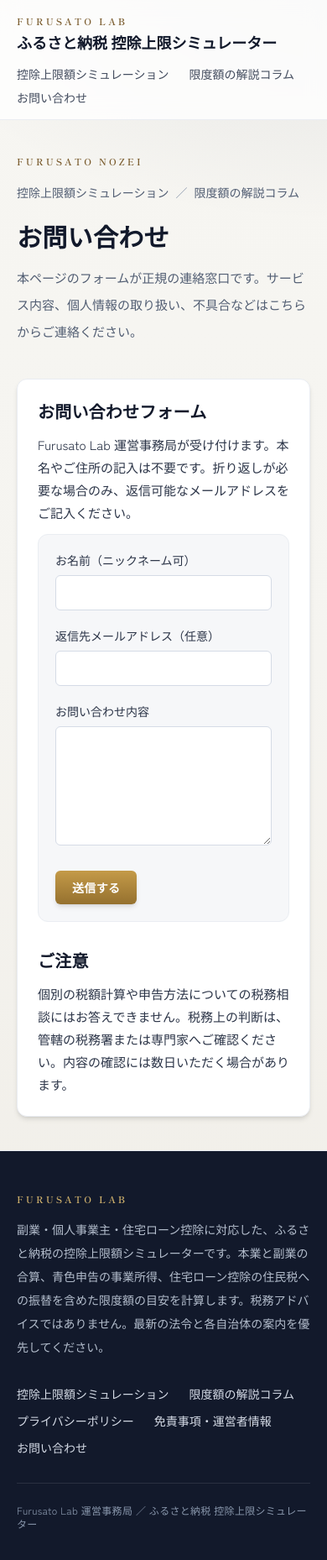
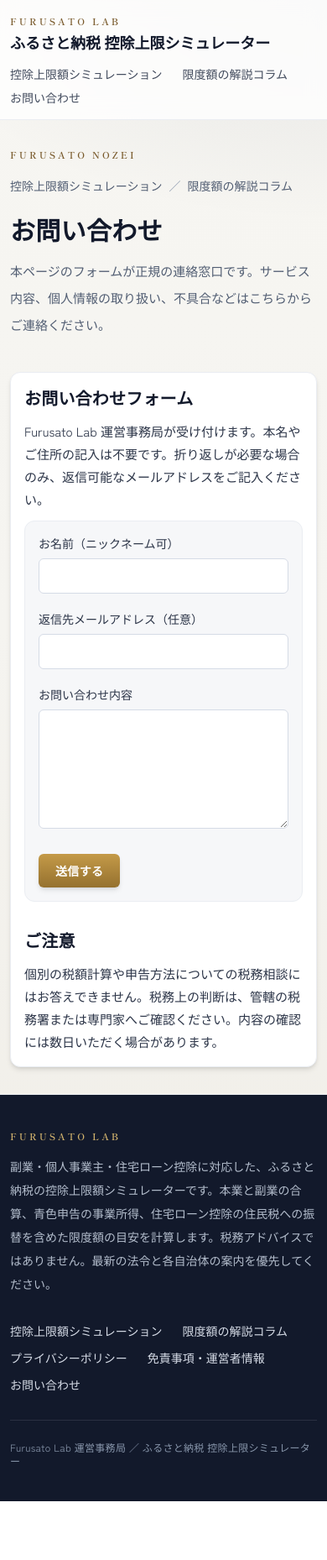
Before and after one commit to tomyumi/furusato-sim, a Next.js app: page /contact in a window 390 px wide. Shown: the top 1858 px of the page at 84% size. After the commit the page ends 1788 px from the top, so only its background shows below. Built offline with nearby package versions, Linux system fonts and the light colour scheme; no server answers.

Commit message:
Fix typescript error for letterRendering

```diff
--- a/src/app/globals.css
+++ b/src/app/globals.css
@@ -72,7 +72,7 @@ input[type="number"] {
 
 @layer components {
   .page-shell {
-    @apply mx-auto w-full max-w-4xl overflow-x-visible px-5 py-10 sm:px-8 sm:py-14;
+    @apply mx-auto w-full max-w-4xl overflow-x-visible px-3 py-8 md:px-6 md:py-12 lg:px-8 lg:py-14;
   }
 
   .kicker {
@@ -88,7 +88,7 @@ input[type="number"] {
   }
 
   .faq-fold-summary {
-    @apply flex w-full cursor-pointer list-none items-start justify-between gap-3 px-5 py-4 text-left text-sm font-semibold leading-6 text-ink-950;
+    @apply flex w-full cursor-pointer list-none items-start justify-between gap-3 px-4 py-4 text-left text-sm font-semibold leading-6 text-ink-950;
   }
 
   .faq-fold-summary::-webkit-details-marker {
@@ -104,19 +104,19 @@ input[type="number"] {
   }
 
   .faq-fold-panel {
-    @apply min-w-0 border-t border-cedar-200 px-5 pb-5 pt-4;
+    @apply min-w-0 border-t border-cedar-200 px-4 pb-5 pt-4;
   }
 
   .card {
-    @apply min-w-0 overflow-visible rounded-xl border border-ink-100 bg-white p-6 shadow-md sm:p-8;
+    @apply min-w-0 overflow-visible rounded-xl border border-ink-100 bg-white p-4 shadow-md md:p-6 lg:p-8;
   }
 
   .card-muted {
-    @apply min-w-0 overflow-visible rounded-xl border border-ink-100 bg-ink-50 p-5 sm:p-6;
+    @apply min-w-0 overflow-visible rounded-xl border border-ink-100 bg-ink-50 p-4 md:p-5 lg:p-6;
   }
 
   .card-gold {
-    @apply min-w-0 overflow-visible rounded-xl border border-cedar-200 p-5 sm:p-6;
+    @apply min-w-0 overflow-visible rounded-xl border border-cedar-200 p-4 md:p-5 lg:p-6;
     background-color: #fbf8f3;
   }
 
--- a/src/components/SiteFooter.tsx
+++ b/src/components/SiteFooter.tsx
@@ -11,7 +11,7 @@ const LINKS = [
 export function SiteFooter() {
   return (
     <footer className="mt-auto border-t border-ink-100 bg-ink-950 text-ink-200">
-      <div className="mx-auto w-full max-w-4xl px-5 py-12 sm:px-8">
+      <div className="mx-auto w-full max-w-4xl px-3 py-10 md:px-6 md:py-12 lg:px-8">
         <p className="kicker text-cedar-300">FURUSATO LAB</p>
         <p className="mt-3 max-w-xl text-sm leading-7 text-ink-300">
           副業・個人事業主・住宅ローン控除に対応した、ふるさと納税の控除上限額シミュレーターです。本業と副業の合算、青色申告の事業所得、住宅ローン控除の住民税への振替を含めた限度額の目安を計算します。税務アドバイスではありません。最新の法令と各自治体の案内を優先してください。
--- a/src/components/SiteHeader.tsx
+++ b/src/components/SiteHeader.tsx
@@ -4,7 +4,7 @@ import { SITE } from "@/lib/site";
 export function SiteHeader() {
   return (
     <header className="border-b border-ink-100 bg-white/80 backdrop-blur-md">
-      <div className="mx-auto flex w-full max-w-4xl flex-wrap items-center justify-between gap-4 px-5 py-4 sm:px-8">
+      <div className="mx-auto flex w-full max-w-4xl flex-wrap items-center justify-between gap-4 px-3 py-4 md:px-6 lg:px-8">
         <a href="/" className="min-w-0 no-underline" suppressHydrationWarning>
           <span className="kicker block">FURUSATO LAB</span>
           <span className="mt-1 block truncate font-display text-lg font-semibold leading-tight text-ink-950">
```
